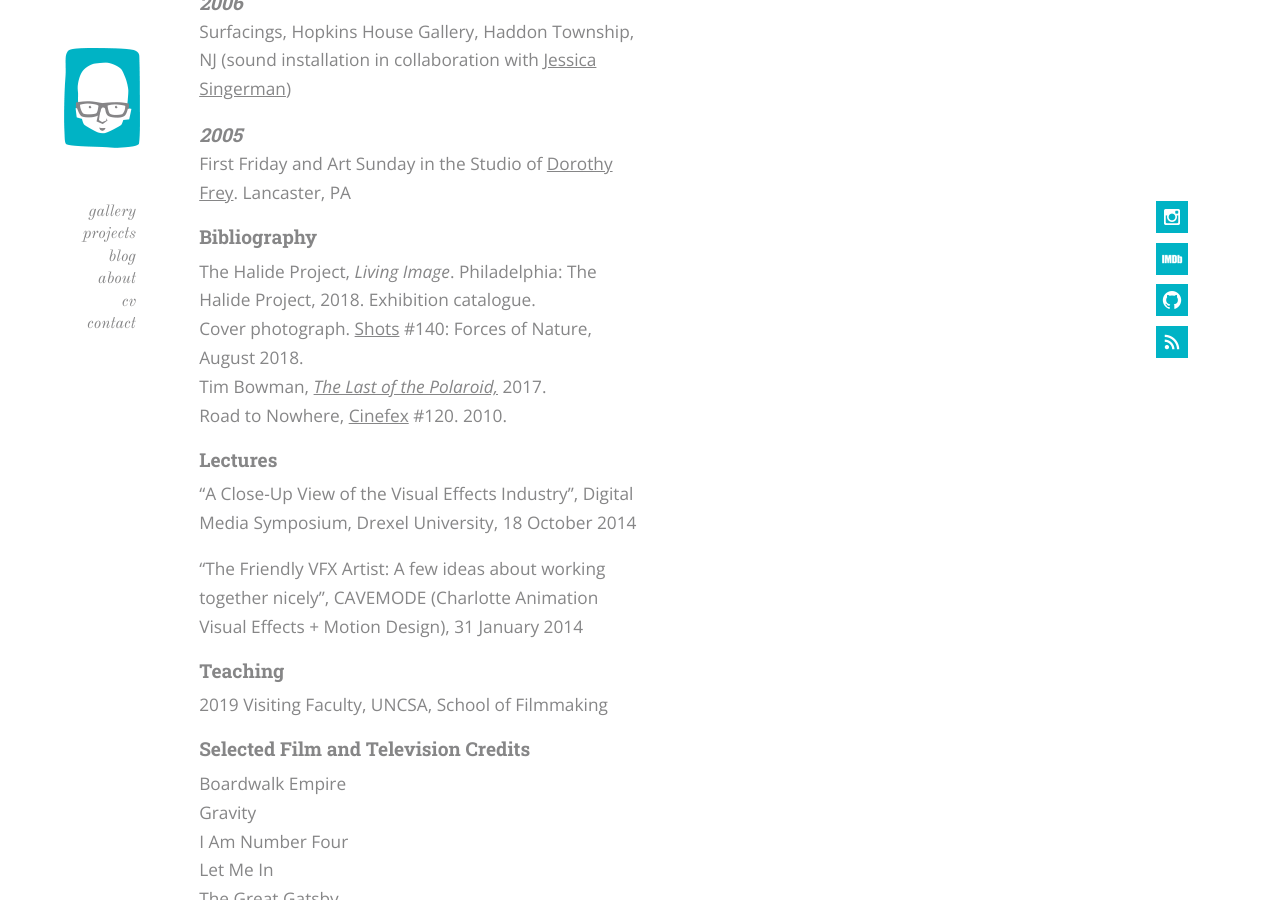
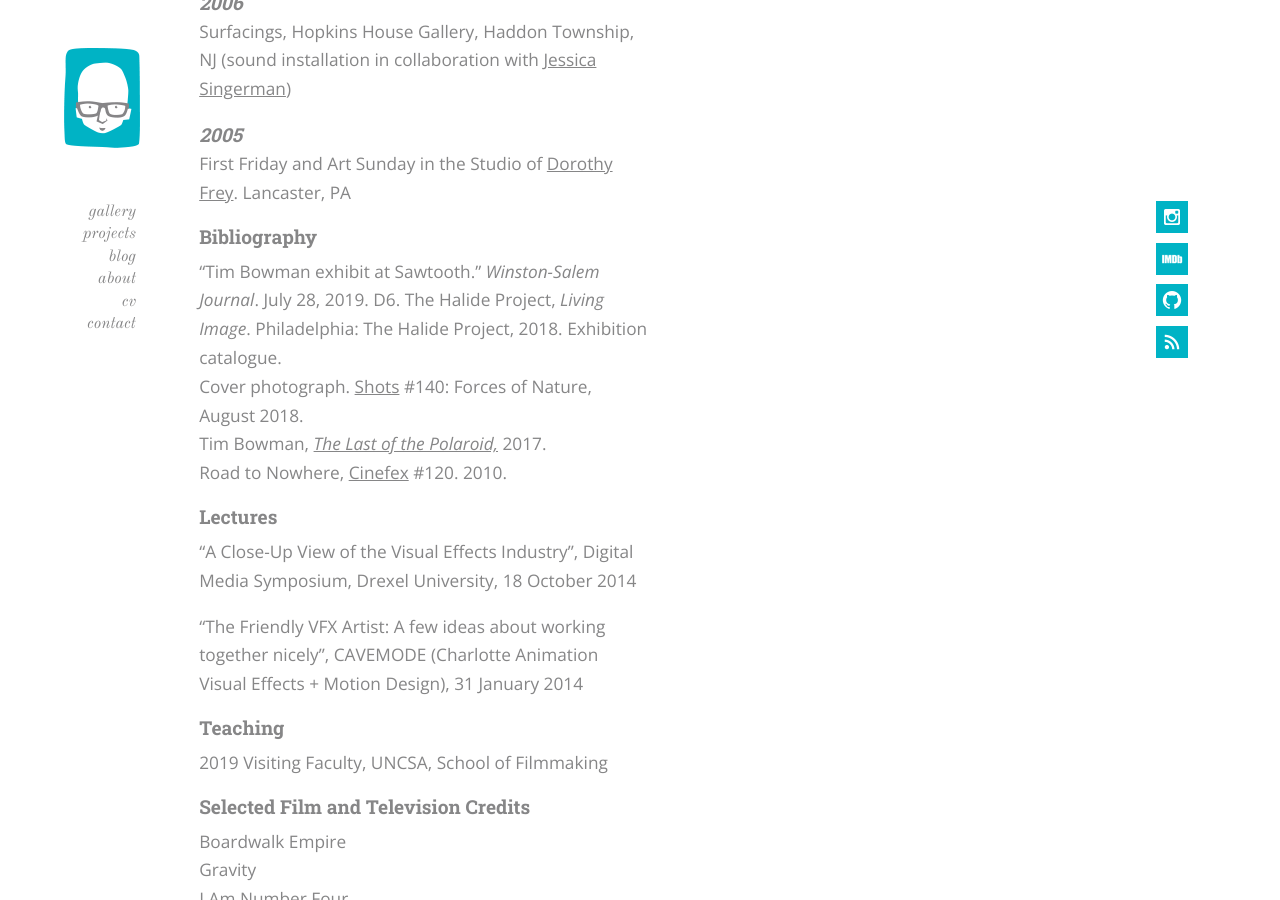
Before and after one commit to hellothisistim/hellothisistim.github.io, a Jekyll site: the page built from _posts/2018-01-01-cv.md, in a window 1280 px wide and 900 px high, scrolled down 1112 px. Built offline with Jekyll 4.4.1, drawn with Linux system fonts in a browser that asks for light colours; comment, search, counter and statistics services are not loaded.

Commit message:
Add Winston-Salem Journal

```diff
--- a/_posts/2018-01-01-cv.md
+++ b/_posts/2018-01-01-cv.md
@@ -46,6 +46,7 @@ First Friday and Art Sunday in the Studio of [Dorothy Frey](http://www.dorothyfr
 
 ## Bibliography
 
+"Tim Bowman exhibit at Sawtooth." *Winston-Salem Journal*. July 28, 2019. D6.
 The Halide Project, *Living Image*. Philadelphia: The Halide Project, 2018. Exhibition catalogue.
 Cover photograph. [Shots](http://shotsmag.com/) #140: Forces of Nature, August 2018.
 Tim Bowman, *[The Last of the Polaroid,](projects/the-last-of-the-polaroid/)* 2017.
```
